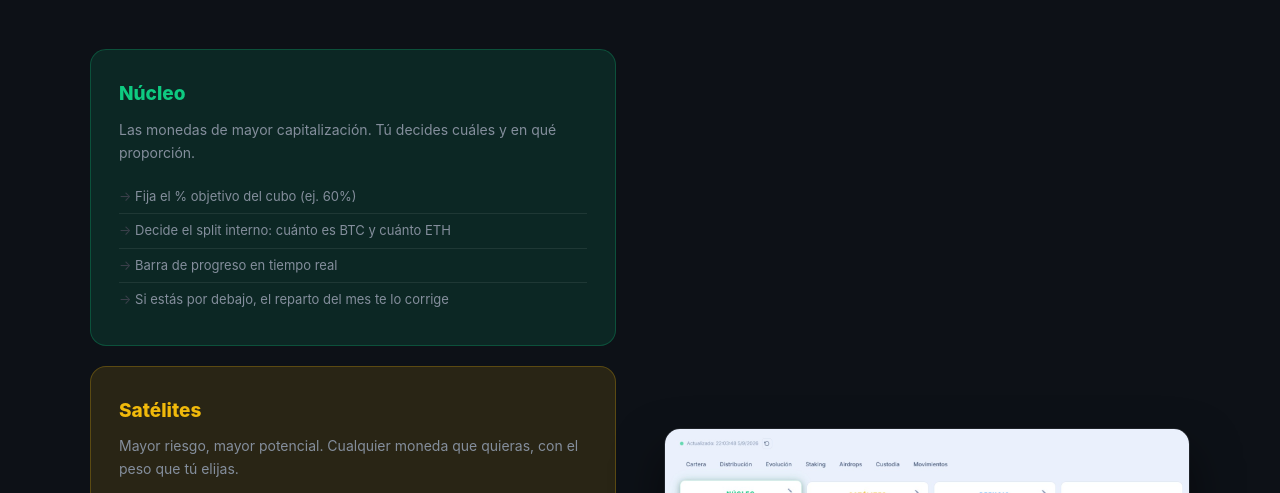
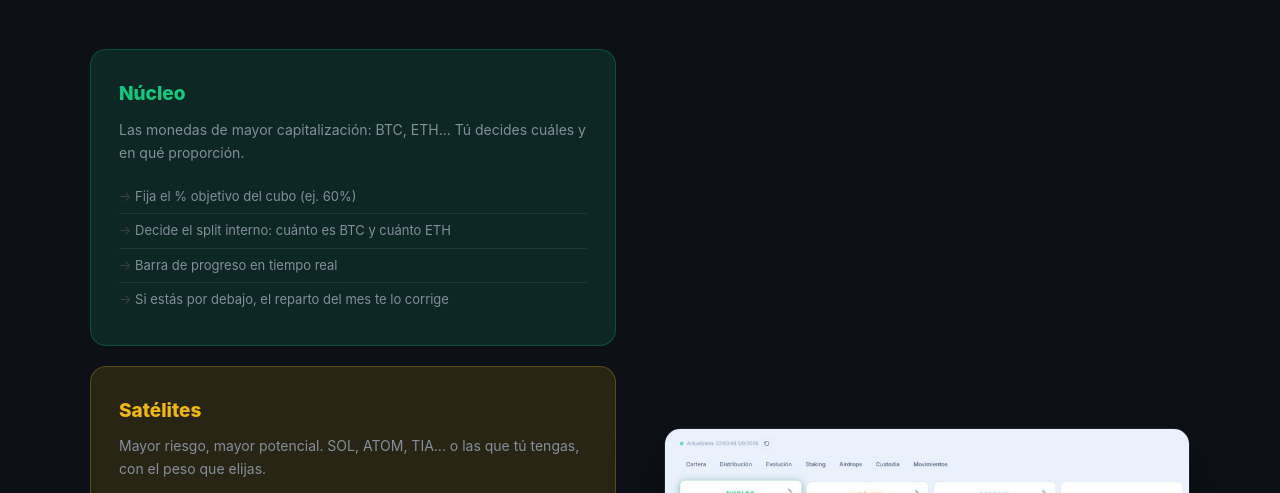
Before and after one commit to fvilpaz/mycryptofolio-landing, a plain HTML site: page index.html in a window 1280 px wide. Shown: the part 1474-1967 px from the top of the page. Drawn offline with Linux system fonts and the light colour scheme.

Commit message:
fix: ejemplos de monedas con puntos suspensivos para dejar claro que son opcionales
Co-Authored-By: Claude Sonnet 4.6 <noreply@anthropic.com>

```diff
--- a/index.html
+++ b/index.html
@@ -71,7 +71,7 @@
         <div class="buckets">
           <div class="bucket bucket--green">
             <h3>Núcleo</h3>
-            <p>Las monedas de mayor capitalización. Tú decides cuáles y en qué proporción.</p>
+            <p>Las monedas de mayor capitalización: BTC, ETH... Tú decides cuáles y en qué proporción.</p>
             <ul>
               <li>Fija el % objetivo del cubo (ej. 60%)</li>
               <li>Decide el split interno: cuánto es BTC y cuánto ETH</li>
@@ -81,7 +81,7 @@
           </div>
           <div class="bucket bucket--yellow">
             <h3>Satélites</h3>
-            <p>Mayor riesgo, mayor potencial. Cualquier moneda que quieras, con el peso que tú elijas.</p>
+            <p>Mayor riesgo, mayor potencial. SOL, ATOM, TIA... o las que tú tengas, con el peso que elijas.</p>
             <ul>
               <li>Fija el % máximo del cubo (ej. 20%)</li>
               <li>Reparte ese % entre tus tokens: 60% SOL, 25% ATOM, 15% TIA</li>
```
